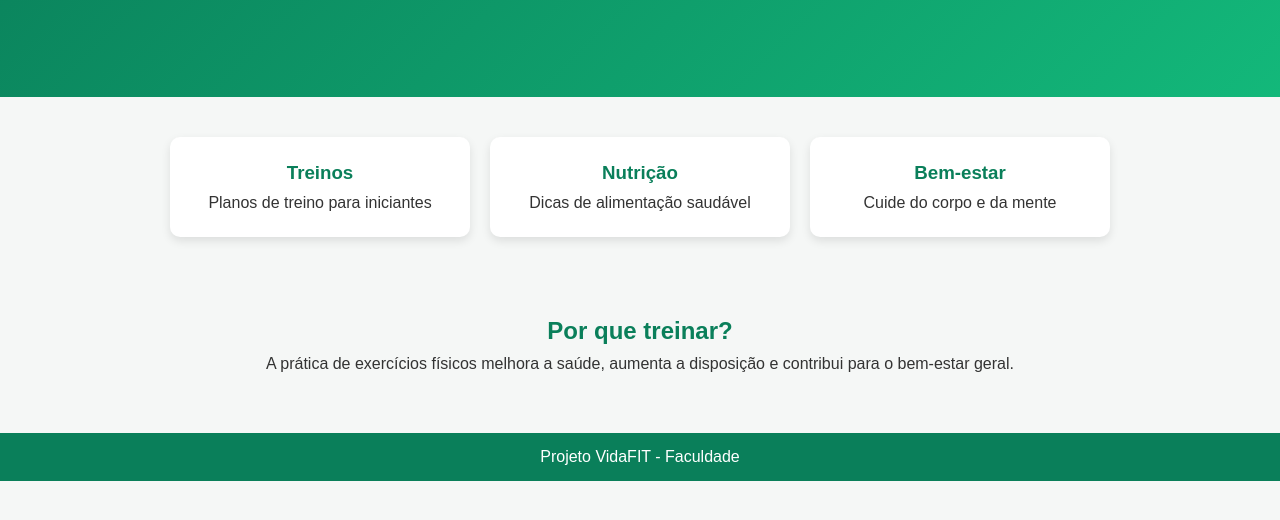
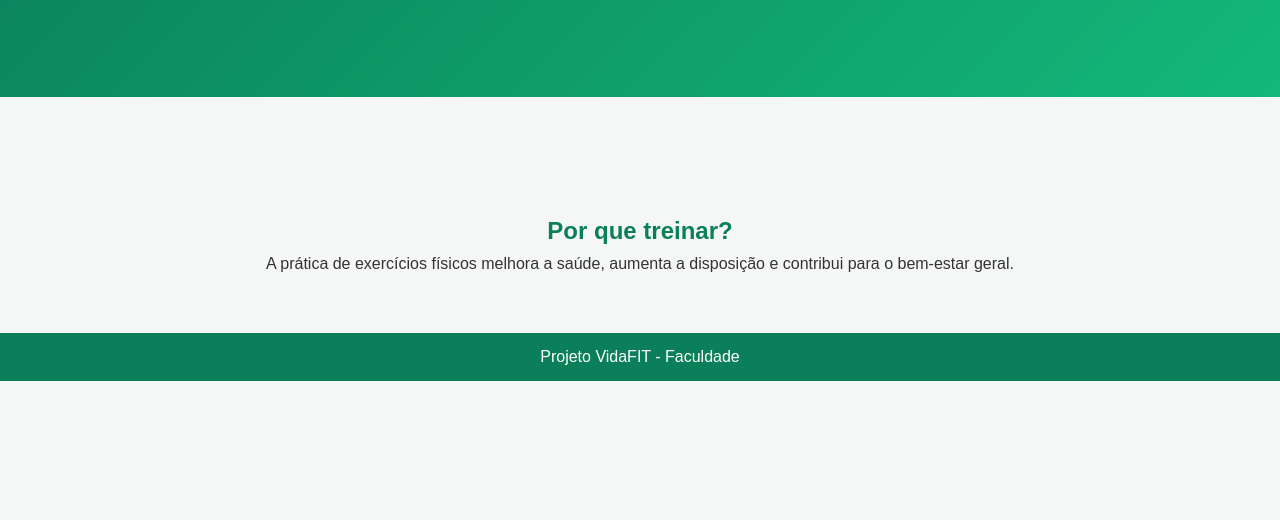
Before and after one commit to GabrielcarvalhoJ/VidaFIT, a plain HTML site: page index.html in a window 1280 px wide. Shown: the part 238-758 px from the top of the page. Drawn offline with Linux system fonts and the light colour scheme.

Commit message:
Update index.html

```diff
--- a/index.html
+++ b/index.html
@@ -27,19 +27,8 @@
   <p>Sua jornada para uma vida saudável começa aqui</p>
 </section>
 
-<section class="cards">
-  <div class="card">
-    <h3>Treinos</h3>
-    <p>Planos de treino para iniciantes</p>
-  </div>
-  <div class="card">
-    <h3>Nutrição</h3>
-    <p>Dicas de alimentação saudável</p>
-  </div>
-  <div class="card">
-    <h3>Bem-estar</h3>
-    <p>Cuide do corpo e da mente</p>
-  </div>
+<section class="cards" id="cards-container">
+  <!-- Os dados da API vão aparecer aqui -->
 </section>
 
 <section class="info">
```
